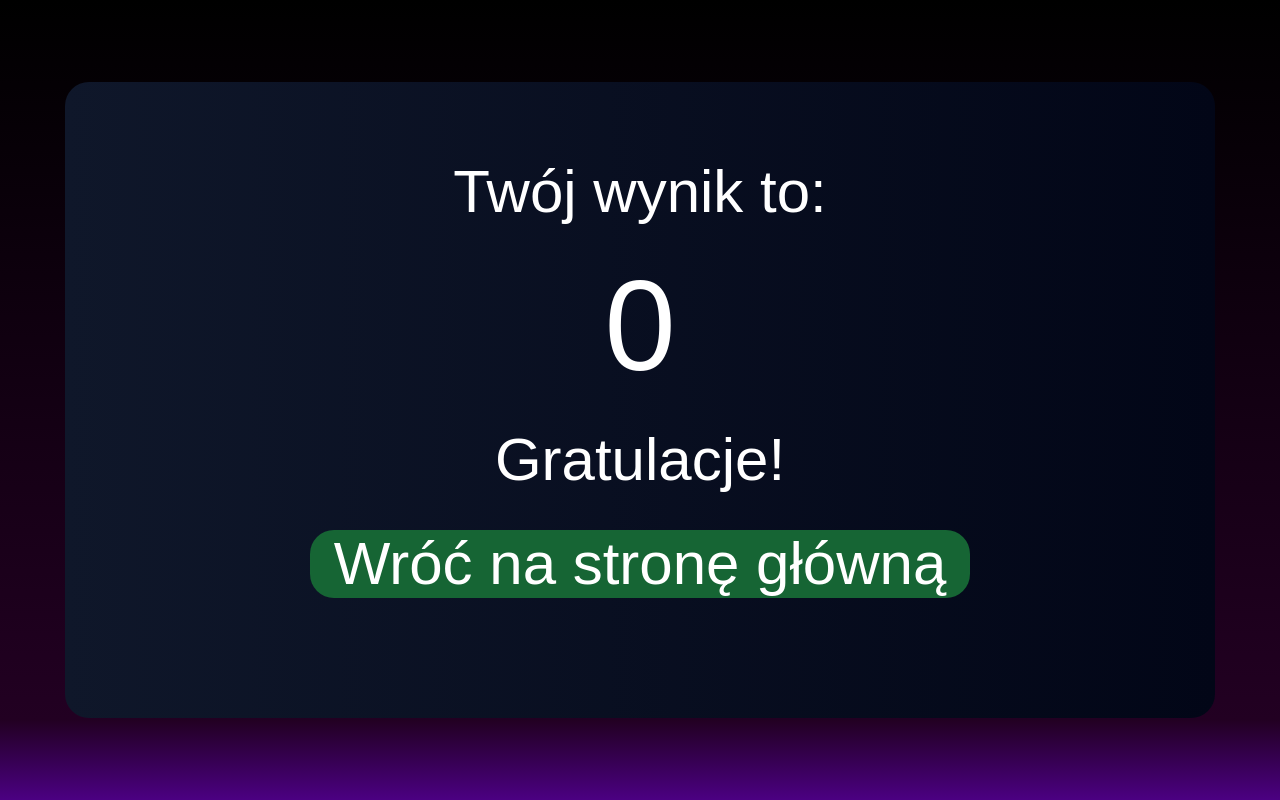
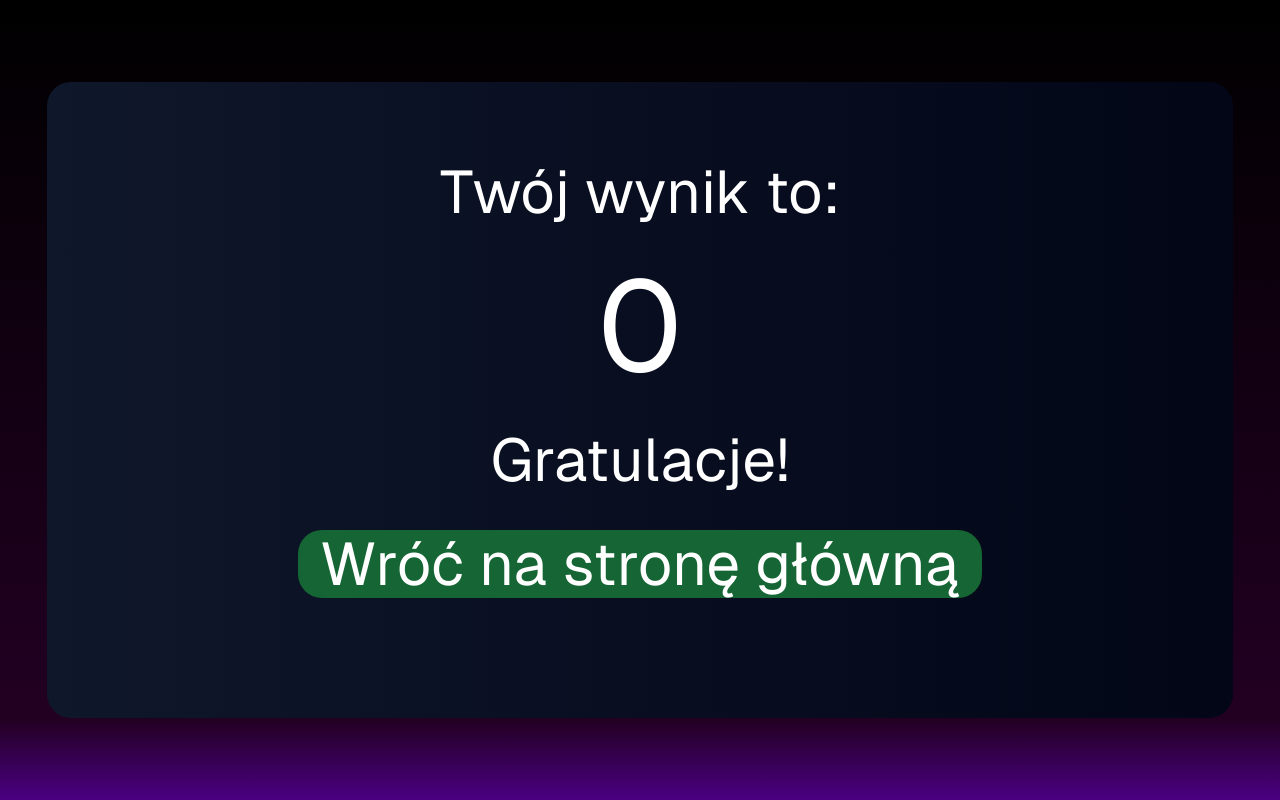
Before and after one commit to ssuminski3/Latin, a Next.js app: page /konkurs/1/wynik in a window 1280 px wide. Built offline with nearby package versions, Linux system fonts and the light colour scheme; no server answers; the database is empty.

Commit message:
Added loading animation for questions and fixing going back to main page from competition

```diff
--- a/app/cwiczenie/page.tsx
+++ b/app/cwiczenie/page.tsx
@@ -5,13 +5,16 @@ import '@/app/globals.css';
 import Question from "../ui/question";
 import { getFillerWords, getWord } from "../lib/get_data";
 import { WordType } from "../lib/definitions";
+import LoadingSpinner from "../ui/loadingSpinner";
 
 export default function Home() {
-    const [poprawny, setPoprawny] = useState<boolean | null>(null); // Initialize as null
-    const [goodAns, setGoodAns] = useState<WordType>()
-    const [youAns, setYouAns] = useState("")
+    const [poprawny, setPoprawny] = useState<boolean | null>(null);
+    const [goodAns, setGoodAns] = useState<WordType>();
+    const [youAns, setYouAns] = useState("");
     const [odpowiedzi, setOdpowiedzi] = useState<string[]>([]);
     const [next, setNext] = useState(false);
+    const [isLoading, setIsLoading] = useState(true);
+
     function shuffleArray(array: string[]) {
         for (let i = array.length - 1; i > 0; i--) {
             const j = Math.floor(Math.random() * (i + 1));
@@ -19,32 +22,45 @@ export default function Home() {
         }
         return array;
     }
+
     const onAnswer = (selected: string) => {
-        setYouAns(selected)
+        setYouAns(selected);
     }
+
     const checkAns = () => {
-        setPoprawny(youAns == goodAns?.latin)
+        setPoprawny(youAns == goodAns?.latin);
     }
+
     useEffect(() => {
         const fetchWords = async () => {
+            setIsLoading(true);
             try {
-                const goodA = await getWord()
-                setGoodAns(goodA)
+                const goodA = await getWord();
+                setGoodAns(goodA);
                 const fetchedFiller: Array<{ latin: string }> = await getFillerWords(goodA);
-                const latinWords: string[] = fetchedFiller.map(item => item.latin)
-                latinWords.push(goodA.latin)
+                const latinWords: string[] = fetchedFiller.map(item => item.latin);
+                latinWords.push(goodA.latin);
                 setOdpowiedzi(shuffleArray(latinWords));
             } catch (error) {
                 console.error("Error fetching words:", error);
+            } finally {
+                setIsLoading(false);
             }
         };
-        setPoprawny(null)
+        setPoprawny(null);
         fetchWords();
     }, [next]);
+
+
+
     return (
         <div className="w-full h-full p-1 m-auto flex justify-center items-center">
-            <div className="m-auto text-center w-full max-w-2xl"> {/* Fixed max-width */}
+            <div className="m-auto text-center w-full max-w-2xl">
                 <div className="max-lg:m-10 text-3xl text-white rounded-3xl p-10 bg-gradient-to-r from-slate-900 to-slate-950">
+                    {isLoading ? (
+                        <LoadingSpinner />
+                    ) : (
+                        <>
                             <Question odpowiedzi={odpowiedzi} onAnswer={onAnswer} question={goodAns?.polish} />
                             {
                                 (poprawny !== null) ? (
@@ -57,15 +73,16 @@ export default function Home() {
                                         >
                                             {poprawny
                                                 ? "Poprawna odpowiedź"
-                                        : "Zła odpowiedź. Poprawna odpowiedź to: "+goodAns?.latin}
+                                                : "Zła odpowiedź. Poprawna odpowiedź to: " + goodAns?.latin}
                                         </p>
                                         <button className="bg-green-800 p-1 m-10 rounded-3xl w-4/6" onClick={() => setNext(!next)}>Dalej</button>
                                     </div>
-                        ) :  <button className="bg-green-800 p-1 m-10 rounded-3xl w-4/6" onClick={checkAns}>Sprawdź</button>
-
+                                ) : <button className="bg-green-800 p-1 m-10 rounded-3xl w-4/6" onClick={checkAns}>Sprawdź</button>
                             }
+                        </>
+                    )}
                 </div>
             </div>
-        </div >
+        </div>
     );
 }
--- a/app/globals.css
+++ b/app/globals.css
@@ -3,14 +3,21 @@
 @tailwind utilities;
 
 :root {
-  --font-geist-sans: "Geist Sans", sans-serif;
-  --font-geist-mono: "Geist Mono", monospace;
+    --font-geist-sans: "Geist Sans", sans-serif;
+    --font-geist-mono: "Geist Mono", monospace;
 }
 
 body {
-  font-family: var(--font-geist-sans);
+    font-family: var(--font-geist-sans);
+    background: linear-gradient(360deg, #4b0082 0%, #220022 10%, #000000 100%);
+    background-repeat: no-repeat;
+    background-size: contain;
 }
-
+@media (min-width: 1024px) {
+    body {
+        height: 100vh;
+    }
+}
 
 .bg {
     background: linear-gradient(360deg, #4b0082 0%, #220022 10%, #000000 100%);
@@ -52,7 +59,7 @@ body {
 
 /* When the radio button is checked, add a blue background */
 .contain input:checked~.checkmark {
-    background-color: #166534 ;
+    background-color: #166534;
 }
 
 /* Create the indicator (the dot/circle - hidden when not checked) */
--- a/app/konkurs/[name]/page.tsx
+++ b/app/konkurs/[name]/page.tsx
@@ -8,6 +8,7 @@ import { getWordsForCompetition, getFillerWords } from "@/app/lib/get_data";
 import Link from "next/link";
 import { useScore } from "@/app/context/scoreContext";
 import { usePathname } from "next/navigation";
+import LoadingSpinner from "@/app/ui/loadingSpinner";
 
 export default function Home() {
   const { score, setScore } = useScore();
@@ -20,6 +21,7 @@ export default function Home() {
   const [isAnswerChecked, setIsAnswerChecked] = useState(false);
   const [isCorrect, setIsCorrect] = useState(false);
   const [startTime, setStartTime] = useState(Date.now());
+  const [isLoading, setIsLoading] = useState(true);
 
   useEffect(() => {
     const fetchQuestions = async () => {
@@ -32,6 +34,7 @@ export default function Home() {
   useEffect(() => {
     if (goodAns.length === 0) return;
     const fetchOptions = async () => {
+      setIsLoading(true);
       try {
         const correctLatin = goodAns[currentIndex].latin;
         const fillerWords = await getFillerWords(correctLatin);
@@ -43,6 +46,9 @@ export default function Home() {
         setStartTime(Date.now());
       } catch (error) {
         console.error("Error fetching filler words:", error);
+      }
+      finally {
+        setIsLoading(false)
       }
     };
     fetchOptions();
@@ -82,24 +88,22 @@ export default function Home() {
   const isLastQuestion = goodAns.length > 0 && currentIndex === goodAns.length - 1;
 
   return (
-    <div className="w-full h-full p-10 m-auto flex justify-center items-center">
+    <div className="w-full h-screen p-10 m-auto flex justify-center items-center">
       <div className="2xl:w-2/5 m-auto text-center">
-        <div className="max-lg:m-10 text-3xl text-white rounded-3xl p-10 sm:p-20 bg-gradient-to-r from-slate-900 to-slate-950">
-          {goodAns.length > 0 ? (
+        <div className="max-lg:m-10 text-3xl text-white rounded-3xl p-5 bg-gradient-to-r from-slate-900 to-slate-950">
+          {isLoading ?
+            <LoadingSpinner /> :
+            <div>
               <Question
                 odpowiedzi={currentOptions}
                 onAnswer={onAnswer}
                 question={goodAns[currentIndex].polish}
               />
-          ) : (
-            <p>Ładowanie pytań...</p>
-          )}
 
               {isAnswerChecked ? (
                 <div>
                   <p
-                className={`p-10 text-2xl min-h-[100px] flex items-center justify-center ${
-                  isCorrect ? "text-lime-500" : "text-red-600"
+                    className={`p-10 text-2xl min-h-[100px] flex items-center justify-center ${isCorrect ? "text-lime-500" : "text-red-600"
                       }`}
                   >
                     {isCorrect
@@ -107,7 +111,7 @@ export default function Home() {
                       : `Zła odpowiedź. Poprawna odpowiedź to: ${goodAns[currentIndex].latin}`}
                   </p>
                   {isLastQuestion ? (
-                <Link href={pathname+"/wynik"}>
+                    <Link href={pathname + "/wynik"}>
                       <button className="bg-green-800 p-1 m-10 rounded-3xl w-4/6">
                         Zakończ
                       </button>
@@ -128,7 +132,7 @@ export default function Home() {
                 >
                   Sprawdź
                 </button>
-          )}
+              )}</div>}
         </div>
       </div>
     </div>
--- a/app/konkurs/[name]/wynik/page.tsx
+++ b/app/konkurs/[name]/wynik/page.tsx
@@ -4,7 +4,6 @@ import { usePathname } from "next/navigation";
 import Link from "next/link";
 import { insertNewRanking } from "@/app/lib/get_data";
 import { useEffect } from "react";
-
 export default function Home() {
     const { score } = useScore();
     const pathname = usePathname();
@@ -25,7 +24,7 @@ export default function Home() {
                     Twój wynik to: <br></br>
                     <p className="text-9xl m-10">{score}</p>
                     Gratulacje!
-                    <Link href='/'>
+                    <Link href='/' prefetch={false}>
                         <button className="bg-green-800 p-1 m-10 rounded-3xl w-4/6">
                             Wróć na stronę główną
                         </button>
--- a/app/konkurs/layout.tsx
+++ b/app/konkurs/layout.tsx
@@ -1,14 +1,26 @@
 // app/layout.tsx
 import { ScoreProvider } from "../context/scoreContext"
+import localFont from "next/font/local";
+
+const geistSans = localFont({
+  src: "../../app/fonts/GeistVF.woff",
+  variable: "--font-geist-sans",
+  weight: "100 900",
+});
+const geistMono = localFont({
+  src: "../../app/fonts/GeistMonoVF.woff",
+  variable: "--font-geist-mono",
+  weight: "100 900",
+});
 
 export default function RootLayout({
   children,
-}: {
+}: Readonly<{
   children: React.ReactNode;
-}) {
+}>) {
   return (
-    <html>
-      <body className="bg h-screen">
+    <html lang="en">
+      <body className={`${geistSans.variable} ${geistMono.variable} bg lg:h-screen`}>
         <ScoreProvider>{children}</ScoreProvider>
       </body>
     </html>
--- a/app/layout.tsx
+++ b/app/layout.tsx
@@ -23,6 +23,7 @@ export default function RootLayout({
 }: Readonly<{
   children: React.ReactNode;
 }>) {
+  console.log("LOGGED into layout")
   return (
     <html lang="en">
       <body className={`${geistSans.variable} ${geistMono.variable} bg lg:h-screen`}>
--- /dev/null
+++ b/app/ui/loadingSpinner.tsx
@@ -0,0 +1,9 @@
+export default function LoadingSpinner() {
+    return (
+        <div className="flex justify-center items-center space-x-2 my-10">
+            <div className="w-4 h-4 rounded-full bg-blue-500 animate-bounce" style={{ animationDelay: '0.1s' }}></div>
+            <div className="w-4 h-4 rounded-full bg-blue-500 animate-bounce" style={{ animationDelay: '0.3s' }}></div>
+            <div className="w-4 h-4 rounded-full bg-blue-500 animate-bounce" style={{ animationDelay: '0.5s' }}></div>
+        </div>
+    )
+};
```
Also changed, not shown: app/page.tsx (line endings or trailing spaces). Lines whose indentation alone changed are shown as unchanged.
